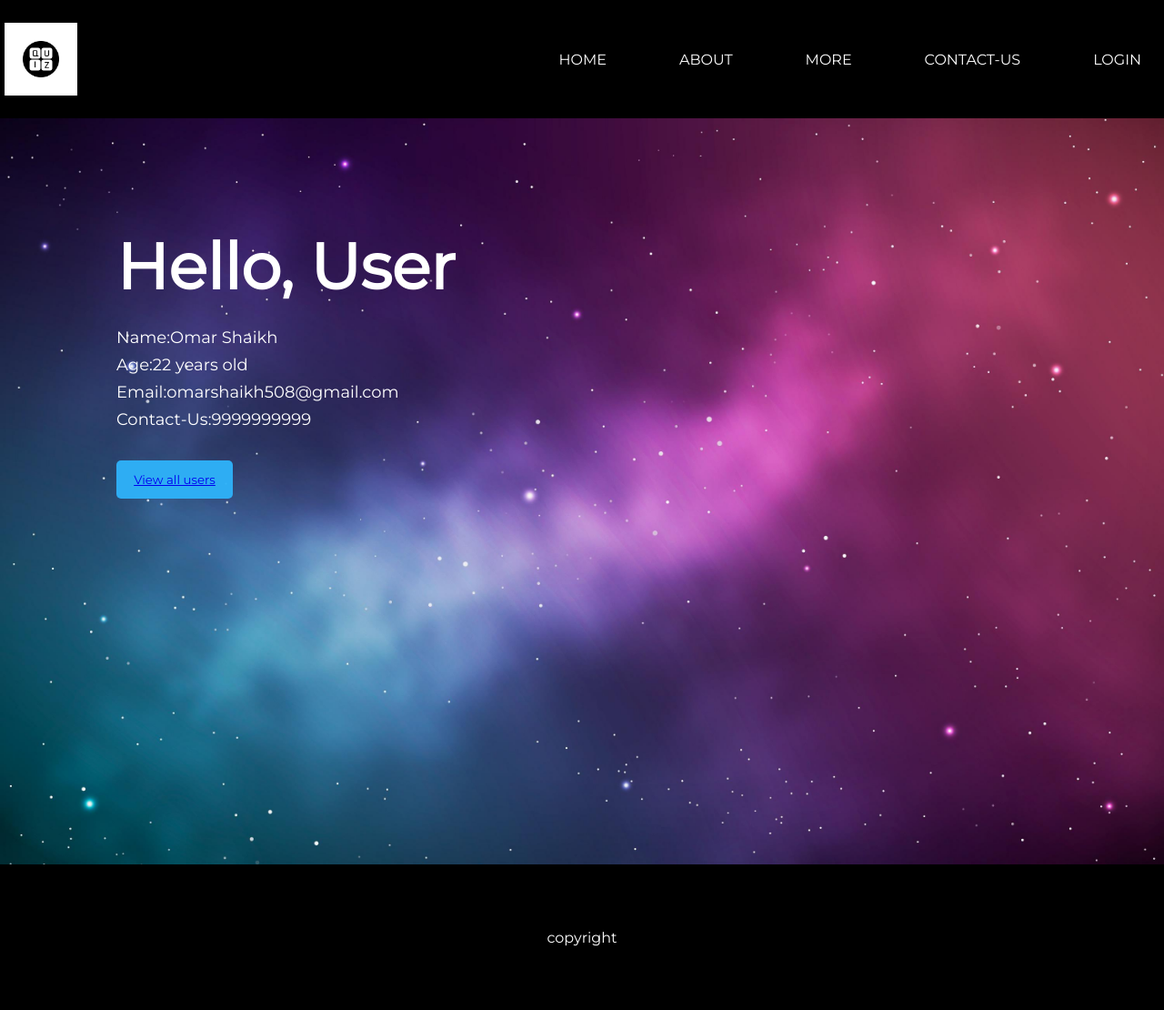
After one commit to android-09/app, a Flask app: template templates/admin.html in a window 1280 px wide. The commit adds this page. Shown: the whole page at 91% size. Run offline with Flask 3, Linux system fonts and the light colour scheme; the template is opened without the code that fills it, so the values that code supplies are empty.

Commit message:
tenth commit

```diff
--- a/app.py
+++ b/app.py
@@ -31,9 +31,19 @@ def play_user():
     p = (name, passwd)
     login_user(p)
 
-    if p == login_user(p):
+    if name == 'omar shaikh' and passwd == 'fsdcas':
+        return render_template('admin.html')
+
+    elif p == login_user(p):
         pass
     return render_template('userPage.html')
+
+
+# @app.route('/admin', methods=['POST'])
+# def admin():
+#     name=request.form['name']
+#     password=request
+#     return render_template('admin.html')
 
 
 @app.route('/ulist')
--- a/static/images/style.css
+++ b/static/images/style.css
@@ -72,6 +72,44 @@ main{
 #mainDivInUserPage h1{
     font-size: 50px;
     margin: 20px 0px;
+}
+
+#mainDivAdmin{
+    width: 80vw;
+    margin: 20px auto;
+    color: white;
+}
+
+#userpara{
+    font-size: 70px;
+    margin-bottom:20px;
+    font-weight: 800;
+}
+.adminData{
+    margin-bottom: 30px;
+}
+.adminData p{
+    font-size: 18px;
+    padding: 4px 0px;
+}
+.btn_admin{
+    padding: 13px;
+    width: 10vw;
+    background-color: rgba(46, 178, 249, 0.957);
+    color: black;
+    border: none;
+    border-radius: 5px;
+}
+.btn_admin li{
+    list-style: none;
+    color: black;
+
+
+}
+.btn_admin li a{
+    text-decoration: none;
+
+
 }
 .category{
     display: flex;
--- /dev/null
+++ b/templates/admin.html
@@ -0,0 +1,48 @@
+<!DOCTYPE html>
+<html lang="en">
+  <head>
+    <meta charset="UTF-8" />
+    <meta name="viewport" content="width=device-width, initial-scale=1.0" />
+    <title>Document</title>
+    <link rel="stylesheet" href="/static/images/style.css" />
+    <link rel="preconnect" href="https://fonts.googleapis.com" />
+    <link rel="preconnect" href="https://fonts.gstatic.com" crossorigin />
+    <link
+      href="https://fonts.googleapis.com/css2?family=Montserrat&display=swap"
+      rel="stylesheet"
+    />
+  </head>
+  <body>
+    <header>
+      <nav class="navbar">
+        <img src="/static/images/quiz.png" alt="" class="logo" />
+        <div class="navbar-div">
+          <ul class="nav-ul">
+            <li><a href="#">HOME</a></li>
+            <li><a href="#">ABOUT</a></li>
+            <li><a href="#">MORE</a></li>
+            <li><a href="#">CONTACT-US</a></li>
+            <li><a href="/login">LOGIN</a></li>
+          </ul>
+        </div>
+      </nav>
+    </header>
+    <main>
+      <div id="mainDivAdmin">
+        <div id="userpara"><p>Hello, User</p></div>
+        <div class="adminData">
+          <p>Name:Omar Shaikh</p>
+          <p>Age:22 years old</p>
+          <p>Email:omarshaikh508@gmail.com</p>
+          <p>Contact-Us:9999999999</p>
+        </div>
+        <button class="btn_admin">
+          <a href="ulist">View all users</a>
+        </button>
+      </div>
+    </main>
+    <footer>
+      <div><p>copyright</p></div>
+    </footer>
+  </body>
+</html>
```
